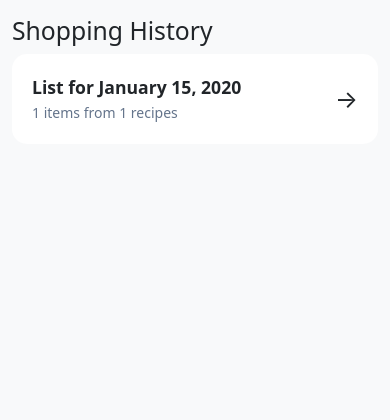
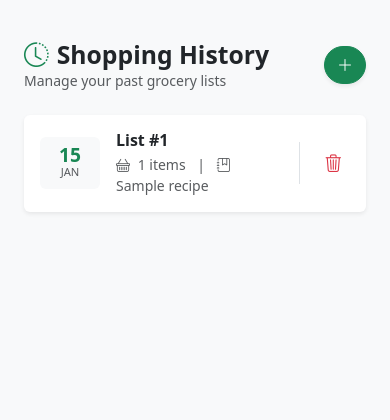
Before and after one commit to WorldStat/kitchen-tool, a Django app: page /shopping/list/ in a window 390 px wide. Shown: the top 420 px of the page. Run offline with Django 4.2, Linux system fonts and the light colour scheme; a user stored in the database is signed in; tables that the repository leaves empty hold one stand-in row (values such as "Sample post").

Commit message:
Revamp shopping history UI with Bootstrap
Replace the old plain list layout with a responsive Bootstrap-based design. Adds a compact header, card-style list items with date badges, icons, delete action, and improved empty-state messaging and CTA. Includes subtle hover effects and mobile-friendly button styles, and limits displayed recipe titles to two for brevity to improve readability and UX.

```diff
--- a/recipe_project/templates/shopping/history.html
+++ b/recipe_project/templates/shopping/history.html
@@ -1,38 +1,97 @@
 {% extends 'base.html' %}
 
 {% block content %}
-<style>
-    .list-card {
-        background: white;
-        padding: 20px;
-        border-radius: 15px;
-        margin-bottom: 15px;
-        display: flex;
-        justify-content: space-between;
-        align-items: center;
-        text-decoration: none;
-        color: inherit;
-        box-shadow: var(--shadow);
-    }
-    .list-card:hover { border-left: 5px solid var(--primary); }
-</style>
+<div class="container py-4" style="max-width: 800px;">
 
-<h2>Shopping History</h2>
+    <div class="d-flex justify-content-between align-items-center mb-4">
+        <div>
+            <h2 class="fw-bold mb-0 text-dark">
+                <i class="bi bi-clock-history text-success me-2"></i>Shopping History
+            </h2>
+            <p class="text-muted small mb-0">Manage your past grocery lists</p>
+        </div>
+        <a href="{% url 'recipe_list' %}" class="btn btn-success rounded-pill shadow-sm">
+            <i class="bi bi-plus-lg"></i> <span class="d-none d-sm-inline">New List</span>
+        </a>
+    </div>
 
     {% if user_lists %}
+        <div class="row g-3">
             {% for list in user_lists %}
-    <a href="{% url 'shopping_list_detail' list.pk %}" class="list-card">
+            <div class="col-12">
+                <div class="card shadow-sm border-0 h-100 list-card-hover">
+                    <div class="card-body d-flex align-items-center p-3">
+
+                        <a href="{% url 'shopping_list_detail' list.pk %}" class="text-decoration-none text-dark flex-grow-1">
+                            <div class="d-flex align-items-center">
+                                <div class="bg-light rounded p-2 text-center me-3" style="min-width: 60px;">
+                                    <div class="fw-bold text-success" style="font-size: 1.2rem; line-height: 1;">
+                                        {{ list.created_at|date:"d" }}
+                                    </div>
+                                    <div class="text-uppercase text-muted" style="font-size: 0.7rem;">
+                                        {{ list.created_at|date:"M" }}
+                                    </div>
+                                </div>
+
                                 <div>
-            <div style="font-weight: 700; font-size: 1.1rem;">List for {{ list.created_at|date:"F j, Y" }}</div>
-            <small style="color: #64748b;">{{ list.items.count }} items from {{ list.recipes.count }} recipes</small>
+                                    <h6 class="fw-bold mb-1">List #{{ list.pk }}</h6>
+                                    <div class="text-muted small">
+                                        <i class="bi bi-basket me-1"></i> {{ list.items.count }} items
+                                        {% if list.recipes.exists %}
+                                            <span class="mx-2">|</span>
+                                            <i class="bi bi-journal-bookmark me-1"></i>
+                                            {% for recipe in list.recipes.all|slice:":2" %}
+                                                {{ recipe.title }}{% if not forloop.last %}, {% endif %}
+                                            {% endfor %}
+                                            {% if list.recipes.count > 2 %}...{% endif %}
+                                        {% endif %}
                                     </div>
-        <div style="color: var(--primary); font-size: 1.5rem;">→</div>
+                                </div>
+                            </div>
                         </a>
+
+                        <div class="ms-3 ps-3 border-start">
+                            <a href="{% url 'shopping_list_delete' list.pk %}"
+                               class="btn btn-outline-danger border-0 rounded-circle p-2"
+                               title="Delete List">
+                                <i class="bi bi-trash3" style="font-size: 1.1rem;"></i>
+                            </a>
+                        </div>
+
+                    </div>
+                </div>
+            </div>
             {% endfor %}
+        </div>
     {% else %}
-    <div style="text-align: center; padding: 100px 0;">
-        <p>You haven't generated any lists yet.</p>
-        <a href="{% url 'recipe_list' %}" class="nav-link" style="color:var(--primary); font-weight:700;">Go select some recipes!</a>
+        <div class="text-center py-5 mt-4 bg-white rounded shadow-sm border">
+            <div class="mb-3">
+                <i class="bi bi-cart-x text-muted opacity-25" style="font-size: 4rem;"></i>
+            </div>
+            <h4 class="text-muted">No shopping history yet</h4>
+            <p class="text-muted px-4">Select recipes from your cookbook to generate your first smart shopping list.</p>
+            <a href="{% url 'recipe_list' %}" class="btn btn-outline-success px-4 mt-2">
+                Browse My Recipes
+            </a>
         </div>
     {% endif %}
+
+</div>
+
+<style>
+    /* Subtle hover effect for the list items */
+    .list-card-hover {
+        transition: transform 0.2s ease, box-shadow 0.2s ease;
+    }
+    .list-card-hover:hover {
+        transform: translateY(-2px);
+        box-shadow: 0 4px 12px rgba(0,0,0,0.08) !important;
+    }
+
+    /* Ensure the delete button has a clear hit area on mobile */
+    .btn-outline-danger:hover {
+        background-color: #fff5f5;
+        color: #dc3545;
+    }
+</style>
 {% endblock %}
```
Lines whose indentation alone changed are shown as unchanged.
